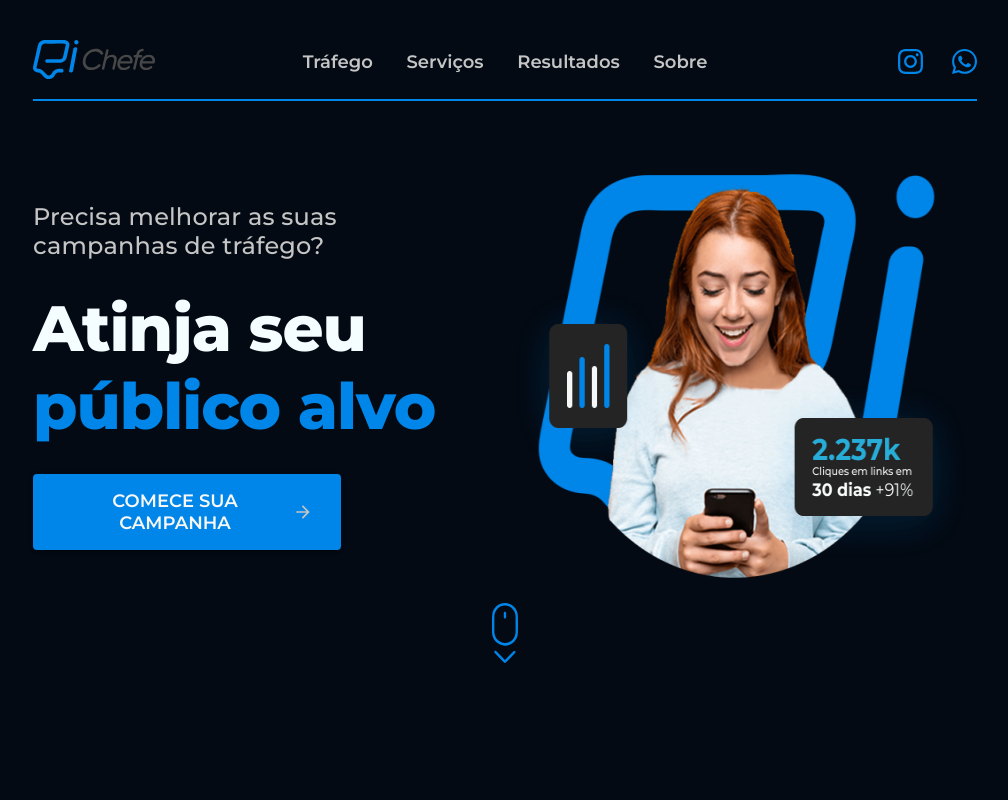
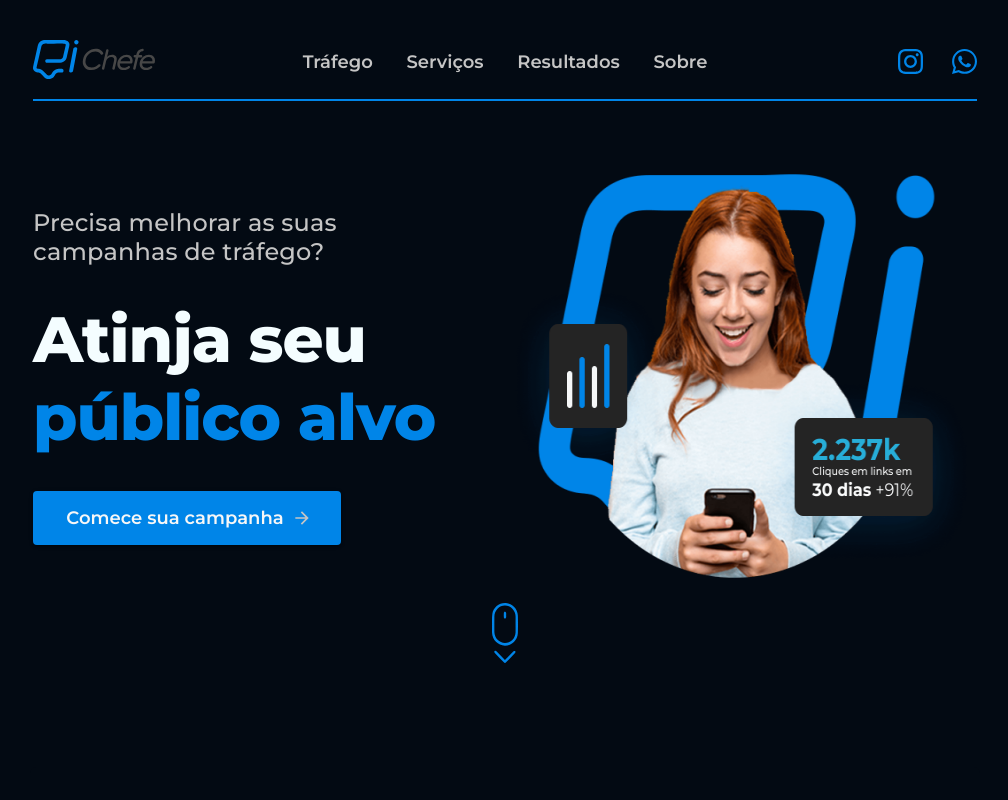
Before and after one commit to PatricKenneth/eichefe-front, a React (Create React App) app: page / in a window 1280 px wide. Shown: the top 800 px of the page, without its empty margins (135-1143 px from the left). Built offline with nearby package versions, Linux system fonts and the light colour scheme.

Commit message:
fix: fixed text transform of button

```diff
--- a/src/theme.js
+++ b/src/theme.js
@@ -46,6 +46,9 @@ const theme = createTheme({
       fontSize: "16px",
       lineHeight: "18px",
       color: "#C5C5C5",
+    },
+    button: {
+      textTransform: "none",
     }
   },
 });
```
